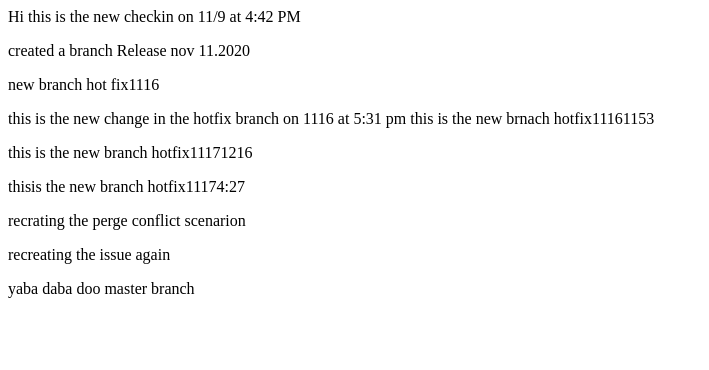
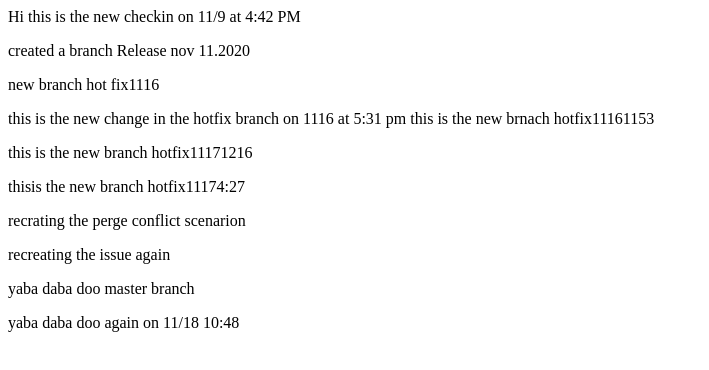
Before and after one commit to vikramjitsinghaulakh/ShoppingWebSite, a plain HTML site: page index.html in a window 1280 px wide. Shown: the whole page, without its empty margins (0-709 px from the left). Drawn offline with Linux system fonts and the light colour scheme.

Commit message:
pushing on 11/18 at 10:48

```diff
--- a/index.html
+++ b/index.html
@@ -16,6 +16,7 @@
     <p>recrating the perge conflict scenarion </p>
     <p>recreating the issue again </p>
     <p>yaba daba doo master branch</p>
+    <p>yaba daba doo again on 11/18 10:48</p>
 </body>
 
 </html>
```
